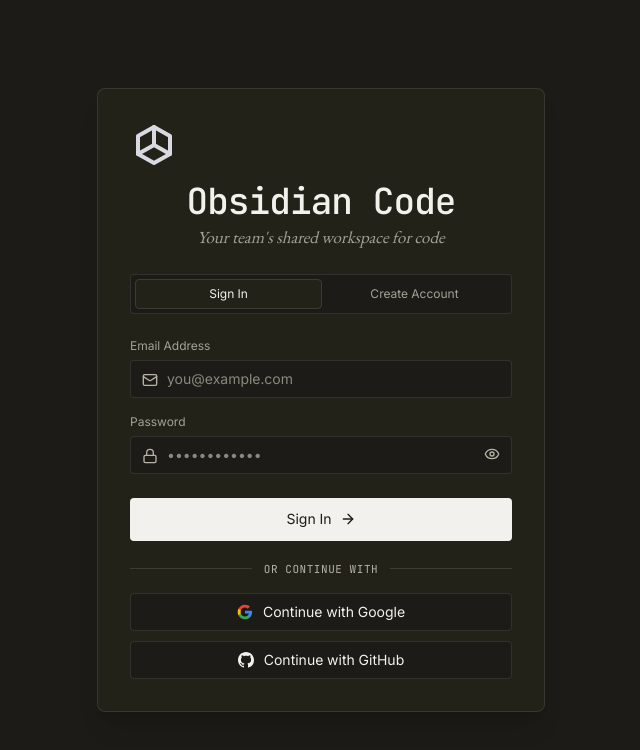
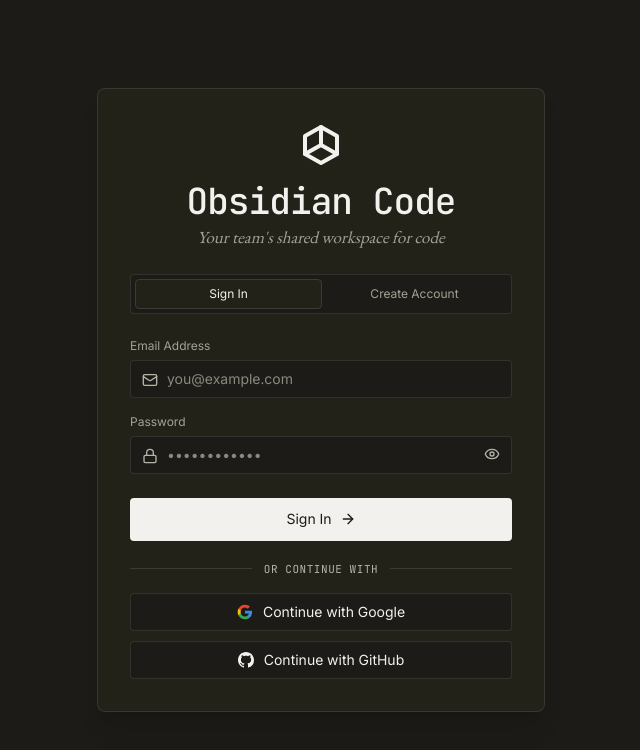
Before and after one commit to vardhineeditharak/Obsidian-Code, a React (Vite) app: page / in a window 1280 px wide. Shown: the top 750 px of the page, without its empty margins (319-959 px from the left). Built offline with nearby package versions, Linux system fonts and the light colour scheme; no server answers.

Commit message:
feat: fixed authentication, dashboard, header, and brand mark components

```diff
--- a/src/components/auth/AuthPage.tsx
+++ b/src/components/auth/AuthPage.tsx
@@ -15,6 +15,7 @@ import {
 import { notify } from '../../lib/notifications';
 import { sound } from '../../lib/audio/soundEngine';
 import { ThemeToggle } from '../ui/AnimatedIcon';
+import { BrandMark } from '../ui/BrandMark';
 
 interface AuthPageProps {
   onAuthSuccess?: (user: any, token: string) => void;
@@ -217,11 +218,7 @@ export const AuthPage: React.FC<AuthPageProps> = () => {
       <div className="m-auto w-full max-w-md bg-bone rounded-lg p-6 sm:p-8 border border-(--border-subtle) shadow-xl relative">
         {/* Brand Header */}
         <div className="text-center mb-6">
-          <img
-            src="/logo.svg"
-            alt="Obsidian Code"
-            className="w-12 h-12 object-contain dark:invert mb-3"
-          />
+          <BrandMark className="w-12 h-12 text-ink mx-auto mb-3" />
           <h1 className="font-brand text-4xl font-medium tracking-tight text-ink">
             Obsidian Code
           </h1>
--- a/src/components/dashboard/Dashboard.tsx
+++ b/src/components/dashboard/Dashboard.tsx
@@ -18,6 +18,7 @@ import {
   ThemeToggle,
 } from '../ui/AnimatedIcon';
 import { ConfirmDialog } from '../ui/Dialog';
+import { BrandMark } from '../ui/BrandMark';
 import { Project, User } from '../../lib/types';
 import { api } from '../../lib/api';
 import { notify } from '../../lib/notifications';
@@ -165,11 +166,7 @@ export const Dashboard: React.FC<DashboardProps> = ({
       {/* Top Navbar */}
       <nav className="h-13 border-b border-(--border-subtle) px-6 flex items-center justify-between">
         <div className="flex items-center gap-3">
-          <img
-            src="/logo.svg"
-            alt="Obsidian Code"
-            className="w-8 h-8 object-contain dark:invert"
-          />
+          <BrandMark className="w-8 h-8 text-ink shrink-0" />
           <span className="font-brand text-2xl font-medium tracking-tight text-ink">
             Obsidian Code
           </span>
--- /dev/null
+++ b/src/components/ui/BrandMark.tsx
@@ -0,0 +1,42 @@
+import React from 'react';
+
+export interface BrandMarkProps extends React.SVGProps<SVGSVGElement> {
+  className?: string;
+}
+
+/**
+ * Obsidian Code mark:
+ * Pure-vector isometric cube reduced to its essential silhouette.
+ * Uses currentColor to adapt to light (#26251e ink) and dark (#f2f1ed parchment) themes
+ * without CSS filters or inversion artifacts.
+ */
+export const BrandMark: React.FC<BrandMarkProps> = ({ className, ...props }) => {
+  return (
+    <svg
+      viewBox="0 0 48 48"
+      fill="none"
+      aria-hidden="true"
+      role="img"
+      className={className}
+      {...props}
+    >
+      <title>Obsidian Code mark</title>
+      {/* Hexagonal silhouette outline */}
+      <path
+        d="M24 6 L40 15 V33 L24 42 L8 33 V15 Z"
+        stroke="currentColor"
+        strokeWidth="4"
+        strokeLinecap="round"
+        strokeLinejoin="round"
+      />
+      {/* Interior Y-divider meeting at center */}
+      <path
+        d="M24 24 V6 M24 24 L40 33 M24 24 L8 33"
+        stroke="currentColor"
+        strokeWidth="4"
+        strokeLinecap="round"
+        strokeLinejoin="round"
+      />
+    </svg>
+  );
+};
--- a/src/components/workspace/Header.tsx
+++ b/src/components/workspace/Header.tsx
@@ -18,6 +18,7 @@ import {
 } from '../ui/AnimatedIcon';
 import { RotateCw, RotateCcw } from 'lucide-react';
 import { notify } from '../../lib/notifications';
+import { BrandMark } from '../ui/BrandMark';
 
 interface HeaderProps {
   project: Project;
@@ -87,11 +88,7 @@ export const Header: React.FC<HeaderProps> = ({
           title="Back to Dashboard"
           className="flex items-center gap-2 px-2 py-1 rounded hover:bg-linen text-ink transition group cursor-pointer"
         >
-          <img
-            src="/logo.svg"
-            alt="Obsidian Code"
-            className="w-6 h-6 object-contain dark:invert"
-          />
+          <BrandMark className="w-6 h-6 text-ink shrink-0" />
           <span className="font-brand text-lg font-medium tracking-tight text-ink">
             Obsidian
           </span>
```
Also changed, not shown: 1 other file (tests, documents, lock files or other folders).
